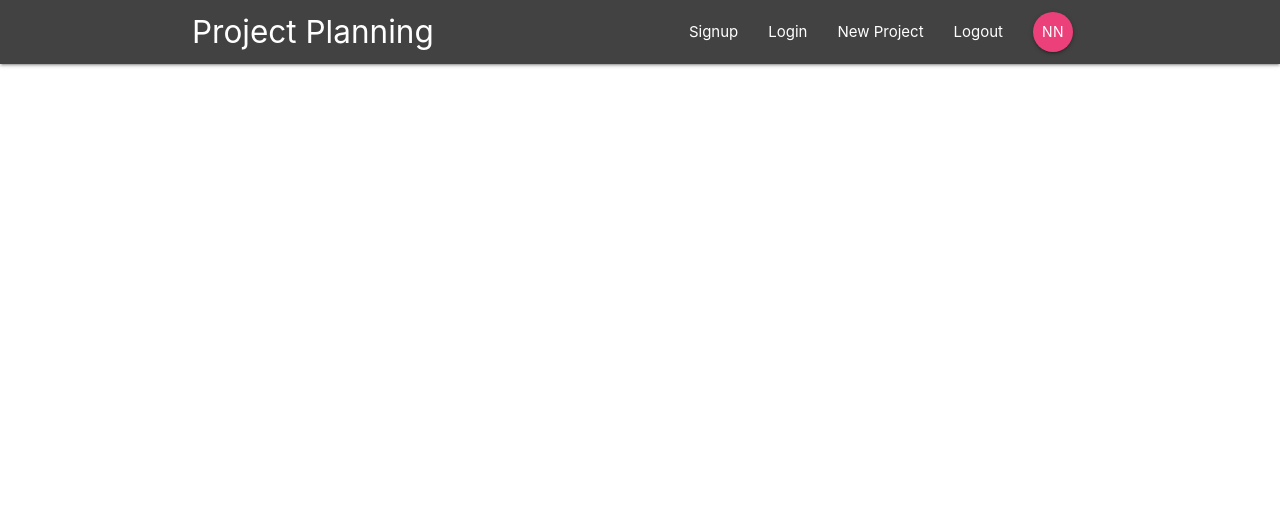
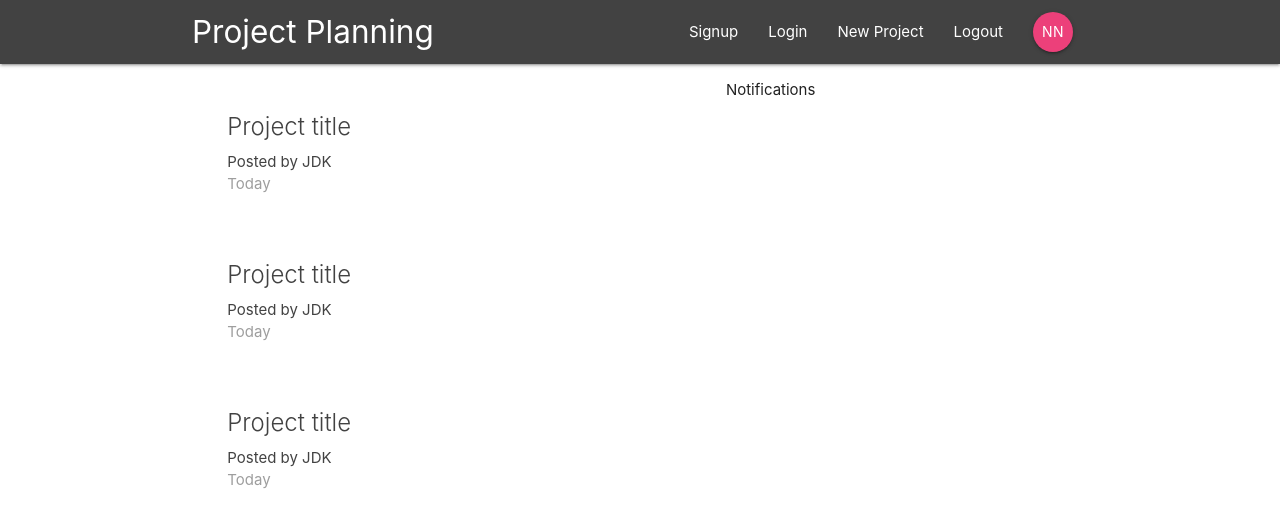
Before and after one commit to J-DK/react-redux-firebase, a React (Create React App) app: page / in a window 1280 px wide. Shown: the top 526 px of the page. Built offline with nearby package versions, Linux system fonts and the light colour scheme.

Commit message:
feat(dashboard): created dashboard component along with notification and project list components

```diff
--- a/src/App.js
+++ b/src/App.js
@@ -1,6 +1,7 @@
 import React, {Component} from 'react';
-import {BrowserRouter} from "react-router-dom";
+import {BrowserRouter, Route, Switch} from "react-router-dom";
 import Navbar from "./components/layout/Navbar";
+import Dashboard from "./components/dashboard/Dashboard";
 
 class App extends Component {
     render() {
@@ -8,6 +9,9 @@
             <BrowserRouter>
                 <div className="App">
                     <Navbar/>
+                    <Switch>
+                        <Route path="/" component={Dashboard}/>
+                    </Switch>
                 </div>
             </BrowserRouter>
         );
--- /dev/null
+++ b/src/components/dashboard/Dashboard.js
@@ -0,0 +1,23 @@
+import React, {Component} from "react";
+import Notifications from "./Notifications";
+import ProjectList from "../projects/ProjectList";
+
+class Dashboard extends Component {
+
+    render() {
+        return (
+            <div className="dashboard container">
+                <div className="row">
+                    <div className="col s12 m6">
+                        <ProjectList/>
+                    </div>
+                    <div className="col s12 m5 offset-m1">
+                        <Notifications/>
+                    </div>
+                </div>
+            </div>
+        );
+    }
+}
+
+export default Dashboard;
--- /dev/null
+++ b/src/components/dashboard/Notifications.js
@@ -0,0 +1,12 @@
+import React from "react";
+
+const Notifications = () => {
+    return (
+        <div>
+            <p>Notifications</p>
+        </div>
+    );
+
+};
+
+export default Notifications;
--- /dev/null
+++ b/src/components/projects/ProjectList.js
@@ -0,0 +1,31 @@
+import React from "react";
+
+const ProjectList = () => {
+    return (
+        <div className="project-list section">
+            <div className="card z-depth-0 project-summary">
+                <div className="card-content grey-text text-darken-3">
+                    <span className="card-title">Project title</span>
+                    <p>Posted by JDK</p>
+                    <p className="grey-text">Today</p>
+                </div>
+            </div>
+            <div className="card z-depth-0 project-summary">
+                <div className="card-content grey-text text-darken-3">
+                    <span className="card-title">Project title</span>
+                    <p>Posted by JDK</p>
+                    <p className="grey-text">Today</p>
+                </div>
+            </div>
+            <div className="card z-depth-0 project-summary">
+                <div className="card-content grey-text text-darken-3">
+                    <span className="card-title">Project title</span>
+                    <p>Posted by JDK</p>
+                    <p className="grey-text">Today</p>
+                </div>
+            </div>
+        </div>
+    );
+};
+
+export default ProjectList;
```
